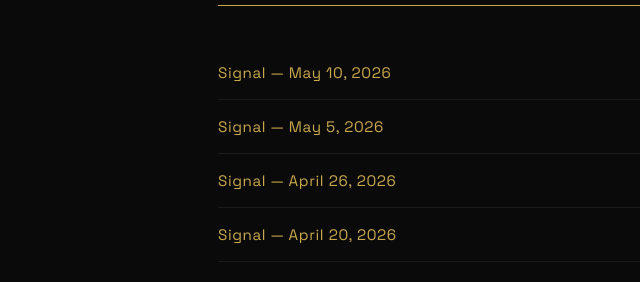
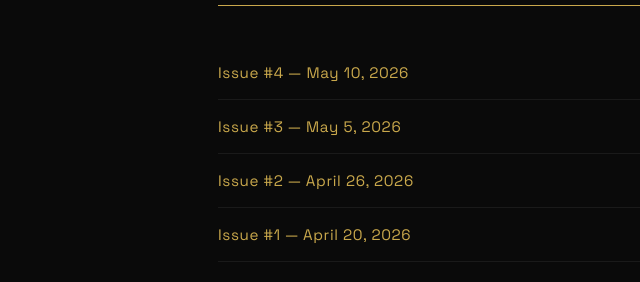
Before and after one commit to Malc01mS/signal, a plain HTML site: page docs/index.html in a window 1280 px wide. Shown: the part 128-410 px from the top of the page, without its empty margins (142-782 px from the left). Drawn offline with Linux system fonts and the light colour scheme.

Commit message:
fix: correct issue numbers in index

```diff
--- a/docs/index.html
+++ b/docs/index.html
@@ -33,10 +33,10 @@
   <h1>Signal</h1>
   <div class="rule"></div>
   <ul>
-      <li><a href="https://malc01ms.github.io/signal/2026-05-10.html">Signal — May 10, 2026</a></li>
-      <li><a href="https://malc01ms.github.io/signal/2026-05-05.html">Signal — May 5, 2026</a></li>
-      <li><a href="https://malc01ms.github.io/signal/2026-04-26.html">Signal — April 26, 2026</a></li>
-      <li><a href="https://malc01ms.github.io/signal/2026-04-20.html">Signal — April 20, 2026</a></li>
+      <li><a href="https://malc01ms.github.io/signal/2026-05-10.html">Issue #4 &mdash; May 10, 2026</a></li>
+      <li><a href="https://malc01ms.github.io/signal/2026-05-05.html">Issue #3 &mdash; May 5, 2026</a></li>
+      <li><a href="https://malc01ms.github.io/signal/2026-04-26.html">Issue #2 &mdash; April 26, 2026</a></li>
+      <li><a href="https://malc01ms.github.io/signal/2026-04-20.html">Issue #1 &mdash; April 20, 2026</a></li>
   </ul>
 </div>
 </body>
```
